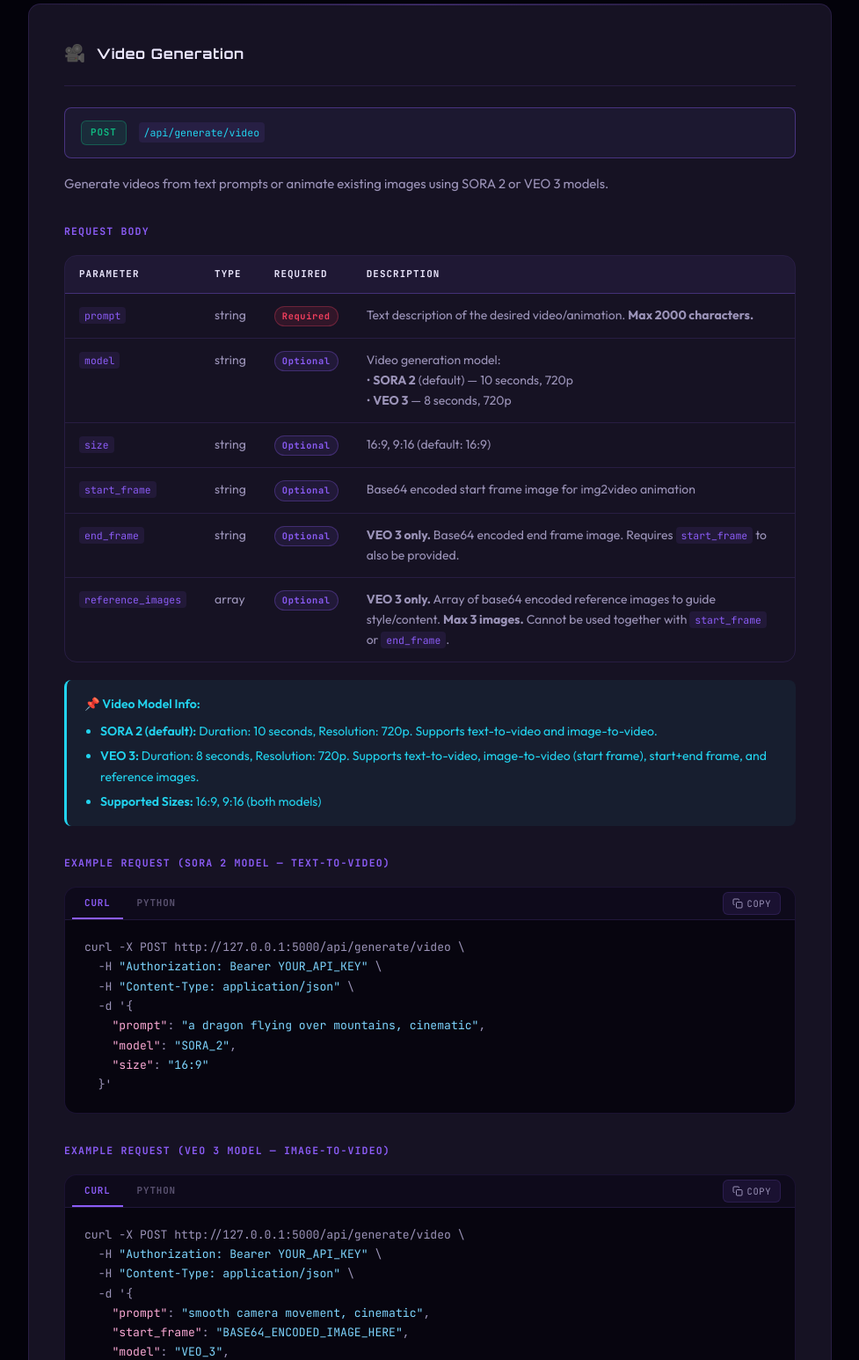
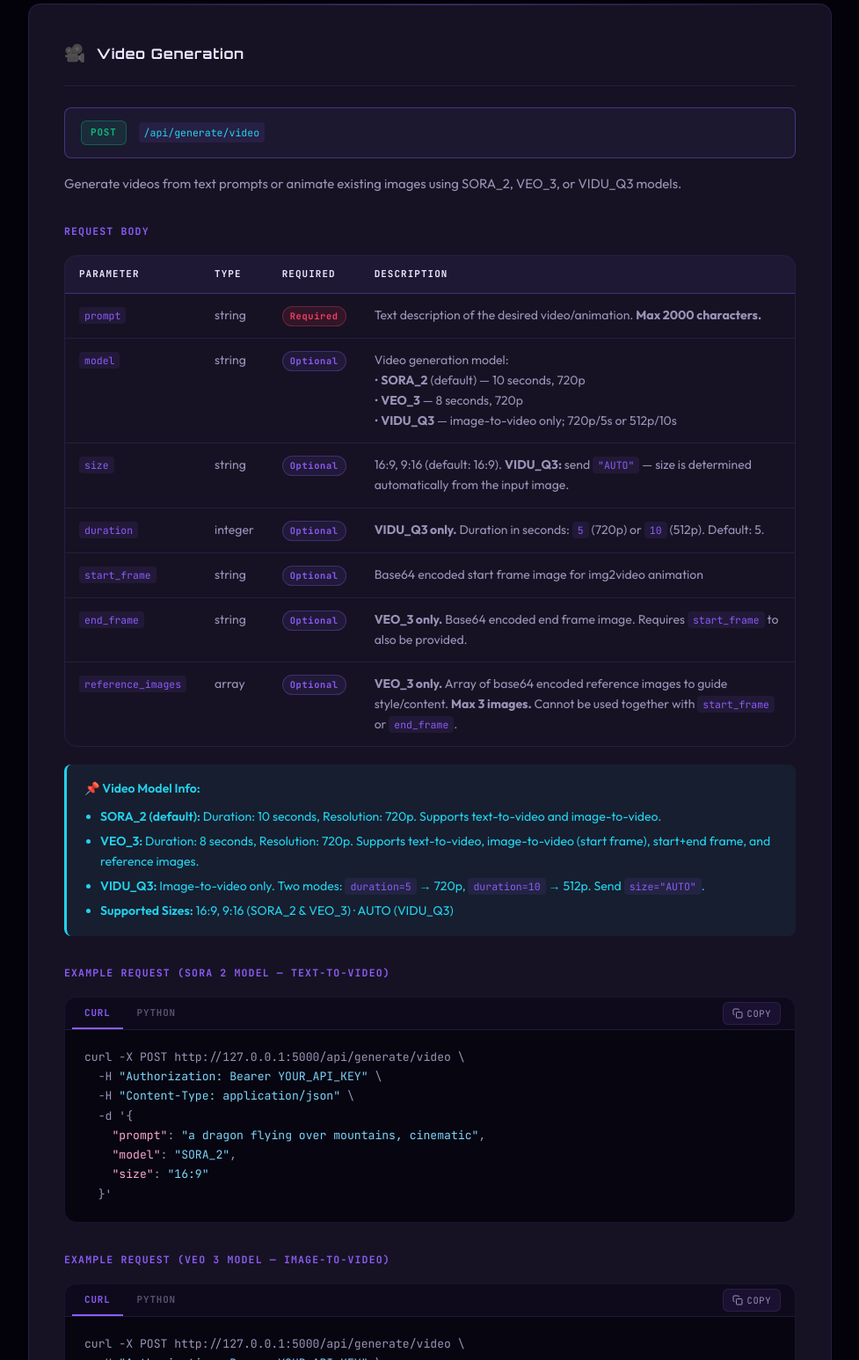
Before and after one commit to deneee3444-wq/api, a Flask app: page /api-doc in a window 1280 px wide. Shown: the part 4954-6500 px from the top of the page at 88% size, without its empty margins (286-1263 px from the left). Run offline with Flask 3, Linux system fonts and the light colour scheme; some libraries are stand-ins or nearby versions.

Commit message:
Update apiDocNoTTS.html

```diff
--- a/templates/apiDocNoTTS.html
+++ b/templates/apiDocNoTTS.html
@@ -887,7 +887,7 @@ print(resp.json())</code></pre>
                     <code>/api/generate/video</code>
                 </div>
 
-                <p>Generate videos from text prompts or animate existing images using SORA 2 or VEO 3 models.</p>
+                <p>Generate videos from text prompts or animate existing images using SORA_2, VEO_3, or VIDU_Q3 models.</p>
 
                 <h3>Request Body</h3>
                 <div class="table-wrap">
@@ -912,14 +912,21 @@ print(resp.json())</code></pre>
                                 <td>string</td>
                                 <td><span class="badge optional">Optional</span></td>
                                 <td>Video generation model:<br>
-                                • <strong>SORA 2</strong> (default) — 10 seconds, 720p<br>
-                                • <strong>VEO 3</strong> — 8 seconds, 720p</td>
+                                • <strong>SORA_2</strong> (default) — 10 seconds, 720p<br>
+                                • <strong>VEO_3</strong> — 8 seconds, 720p<br>
+                                • <strong>VIDU_Q3</strong> — image-to-video only; 720p/5s or 512p/10s</td>
                             </tr>
                             <tr>
                                 <td><code>size</code></td>
                                 <td>string</td>
                                 <td><span class="badge optional">Optional</span></td>
-                                <td>16:9, 9:16 (default: 16:9)</td>
+                                <td>16:9, 9:16 (default: 16:9). <strong>VIDU_Q3:</strong> send <code>"AUTO"</code> — size is determined automatically from the input image.</td>
+                            </tr>
+                            <tr>
+                                <td><code>duration</code></td>
+                                <td>integer</td>
+                                <td><span class="badge optional">Optional</span></td>
+                                <td><strong>VIDU_Q3 only.</strong> Duration in seconds: <code>5</code> (720p) or <code>10</code> (512p). Default: 5.</td>
                             </tr>
                             <tr>
                                 <td><code>start_frame</code></td>
@@ -931,13 +938,13 @@ print(resp.json())</code></pre>
                                 <td><code>end_frame</code></td>
                                 <td>string</td>
                                 <td><span class="badge optional">Optional</span></td>
-                                <td><strong>VEO 3 only.</strong> Base64 encoded end frame image. Requires <code>start_frame</code> to also be provided.</td>
+                                <td><strong>VEO_3 only.</strong> Base64 encoded end frame image. Requires <code>start_frame</code> to also be provided.</td>
                             </tr>
                             <tr>
                                 <td><code>reference_images</code></td>
                                 <td>array</td>
                                 <td><span class="badge optional">Optional</span></td>
-                                <td><strong>VEO 3 only.</strong> Array of base64 encoded reference images to guide style/content. <strong>Max 3 images.</strong> Cannot be used together with <code>start_frame</code> or <code>end_frame</code>.</td>
+                                <td><strong>VEO_3 only.</strong> Array of base64 encoded reference images to guide style/content. <strong>Max 3 images.</strong> Cannot be used together with <code>start_frame</code> or <code>end_frame</code>.</td>
                             </tr>
                         </tbody>
                     </table>
@@ -946,9 +953,10 @@ print(resp.json())</code></pre>
                 <div class="alert info">
                     <strong>📌 Video Model Info:</strong>
                     <ul>
-                        <li><strong>SORA 2 (default):</strong> Duration: 10 seconds, Resolution: 720p. Supports text-to-video and image-to-video.</li>
-                        <li><strong>VEO 3:</strong> Duration: 8 seconds, Resolution: 720p. Supports text-to-video, image-to-video (start frame), start+end frame, and reference images.</li>
-                        <li><strong>Supported Sizes:</strong> 16:9, 9:16 (both models)</li>
+                        <li><strong>SORA_2 (default):</strong> Duration: 10 seconds, Resolution: 720p. Supports text-to-video and image-to-video.</li>
+                        <li><strong>VEO_3:</strong> Duration: 8 seconds, Resolution: 720p. Supports text-to-video, image-to-video (start frame), start+end frame, and reference images.</li>
+                        <li><strong>VIDU_Q3:</strong> Image-to-video only. Two modes: <code>duration=5</code> → 720p, <code>duration=10</code> → 512p. Send <code>size="AUTO"</code>.</li>
+                        <li><strong>Supported Sizes:</strong> 16:9, 9:16 (SORA_2 &amp; VEO_3) · AUTO (VIDU_Q3)</li>
                     </ul>
                 </div>
 
@@ -1096,6 +1104,46 @@ payload = {
     <span class="code-string">"model"</span>: <span class="code-string">"VEO_3"</span>,
     <span class="code-string">"reference_images"</span>: [<span class="code-string">"BASE64_REF_1"</span>, <span class="code-string">"BASE64_REF_2"</span>],
     <span class="code-string">"size"</span>: <span class="code-string">"16:9"</span>
+}
+headers = {<span class="code-string">"Authorization"</span>: <span class="code-string">"Bearer YOUR_API_KEY"</span>}
+
+resp = requests.post(url, json=payload, headers=headers)
+print(resp.json())</code></pre>
+                    </div>
+                </div>
+
+                <h3>Example Request (VIDU Q3 Model — Image-to-Video)</h3>
+                <div class="code-tabs">
+                    <div class="tab-headers">
+                        <button class="tab-btn active" onclick="showTab(this, 'vid-viduq3-curl')">CURL</button>
+                        <button class="tab-btn" onclick="showTab(this, 'vid-viduq3-py')">PYTHON</button>
+                        <button class="copy-btn" onclick="copyActiveTab(this)">
+                            <svg width="12" height="12" viewBox="0 0 24 24" fill="none" stroke="currentColor" stroke-width="2"><rect x="9" y="9" width="13" height="13" rx="2"/><path d="M5 15H4a2 2 0 01-2-2V4a2 2 0 012-2h9a2 2 0 012 2v1"/></svg>
+                            Copy
+                        </button>
+                    </div>
+                    <div id="vid-viduq3-curl" class="tab-panel active">
+<pre><code>curl -X POST http://127.0.0.1:5000/api/generate/video \
+  -H <span class="code-string">"Authorization: Bearer YOUR_API_KEY"</span> \
+  -H <span class="code-string">"Content-Type: application/json"</span> \
+  -d '{
+    <span class="code-key">"prompt"</span>: <span class="code-string">"smooth camera movement, cinematic"</span>,
+    <span class="code-key">"model"</span>: <span class="code-string">"VIDU_Q3"</span>,
+    <span class="code-key">"size"</span>: <span class="code-string">"AUTO"</span>,
+    <span class="code-key">"duration"</span>: <span class="code-number">5</span>,
+    <span class="code-key">"start_frame"</span>: <span class="code-string">"BASE64_ENCODED_IMAGE_HERE"</span>
+  }'</code></pre>
+                    </div>
+                    <div id="vid-viduq3-py" class="tab-panel">
+<pre><code><span class="code-keyword">import</span> requests
+
+url = <span class="code-string">"http://127.0.0.1:5000/api/generate/video"</span>
+payload = {
+    <span class="code-string">"prompt"</span>: <span class="code-string">"smooth camera movement, cinematic"</span>,
+    <span class="code-string">"model"</span>: <span class="code-string">"VIDU_Q3"</span>,
+    <span class="code-string">"size"</span>: <span class="code-string">"AUTO"</span>,
+    <span class="code-string">"duration"</span>: <span class="code-number">5</span>,
+    <span class="code-string">"start_frame"</span>: <span class="code-string">"BASE64_ENCODED_IMAGE_HERE"</span>
 }
 headers = {<span class="code-string">"Authorization"</span>: <span class="code-string">"Bearer YOUR_API_KEY"</span>}
 
```
